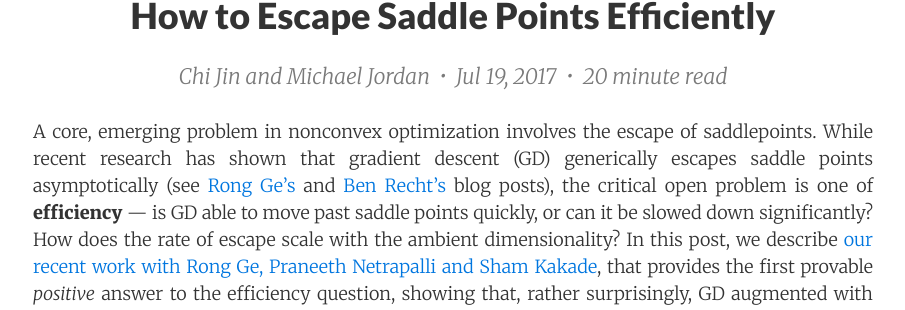
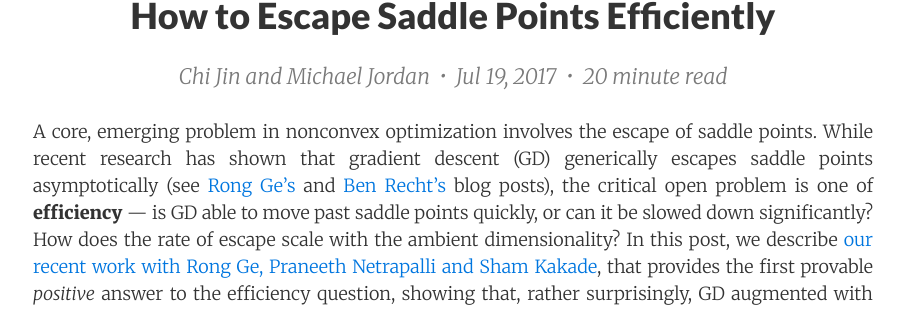
Before and after one commit to offconvex/offconvex.github.io, a Jekyll site: the page built from _posts/2017-07-19-saddle-efficiency.md, in a window 1280 px wide and 900 px high. Shown: the part 351-661 px from the top of the window, without its empty margins (187-1092 px from the left). Built offline with Jekyll 4.4.1, drawn with Linux system fonts in a browser that asks for light colours; nearby versions of some CDN libraries; formulas are drawn with MathJax 3; comment, search, counter and statistics services are not loaded.

Commit message:
fixed typo

```diff
--- a/_posts/2017-07-19-saddle-efficiency.md
+++ b/_posts/2017-07-19-saddle-efficiency.md
@@ -6,7 +6,7 @@ author:     Chi Jin and Michael Jordan
 visible:    True
 ---
 
-A core, emerging problem in nonconvex optimization involves the escape of saddlepoints.  While recent research has shown that gradient descent (GD) generically escapes saddle points asymptotically (see [Rong Ge's](http://www.offconvex.org/2016/03/22/saddlepoints/) and [Ben Recht's](http://www.offconvex.org/2016/03/24/saddles-again/) blog posts), the critical open problem is one of **efficiency** --- is GD able to move past saddle points quickly, or can it be slowed down significantly?  How does the rate of escape scale with the ambient dimensionality?  In this post, we describe [our recent work with Rong Ge, Praneeth Netrapalli and Sham Kakade](https://arxiv.org/abs/1703.00887), that provides the first provable *positive* answer to the efficiency question, showing that, rather surprisingly, GD augmented with suitable perturbations escapes saddle points efficiently; indeed, in terms of rate and dimension dependence it is almost as if the saddle points aren't there!
+A core, emerging problem in nonconvex optimization involves the escape of saddle points.  While recent research has shown that gradient descent (GD) generically escapes saddle points asymptotically (see [Rong Ge's](http://www.offconvex.org/2016/03/22/saddlepoints/) and [Ben Recht's](http://www.offconvex.org/2016/03/24/saddles-again/) blog posts), the critical open problem is one of **efficiency** --- is GD able to move past saddle points quickly, or can it be slowed down significantly?  How does the rate of escape scale with the ambient dimensionality?  In this post, we describe [our recent work with Rong Ge, Praneeth Netrapalli and Sham Kakade](https://arxiv.org/abs/1703.00887), that provides the first provable *positive* answer to the efficiency question, showing that, rather surprisingly, GD augmented with suitable perturbations escapes saddle points efficiently; indeed, in terms of rate and dimension dependence it is almost as if the saddle points aren't there!
 
 
 
```
